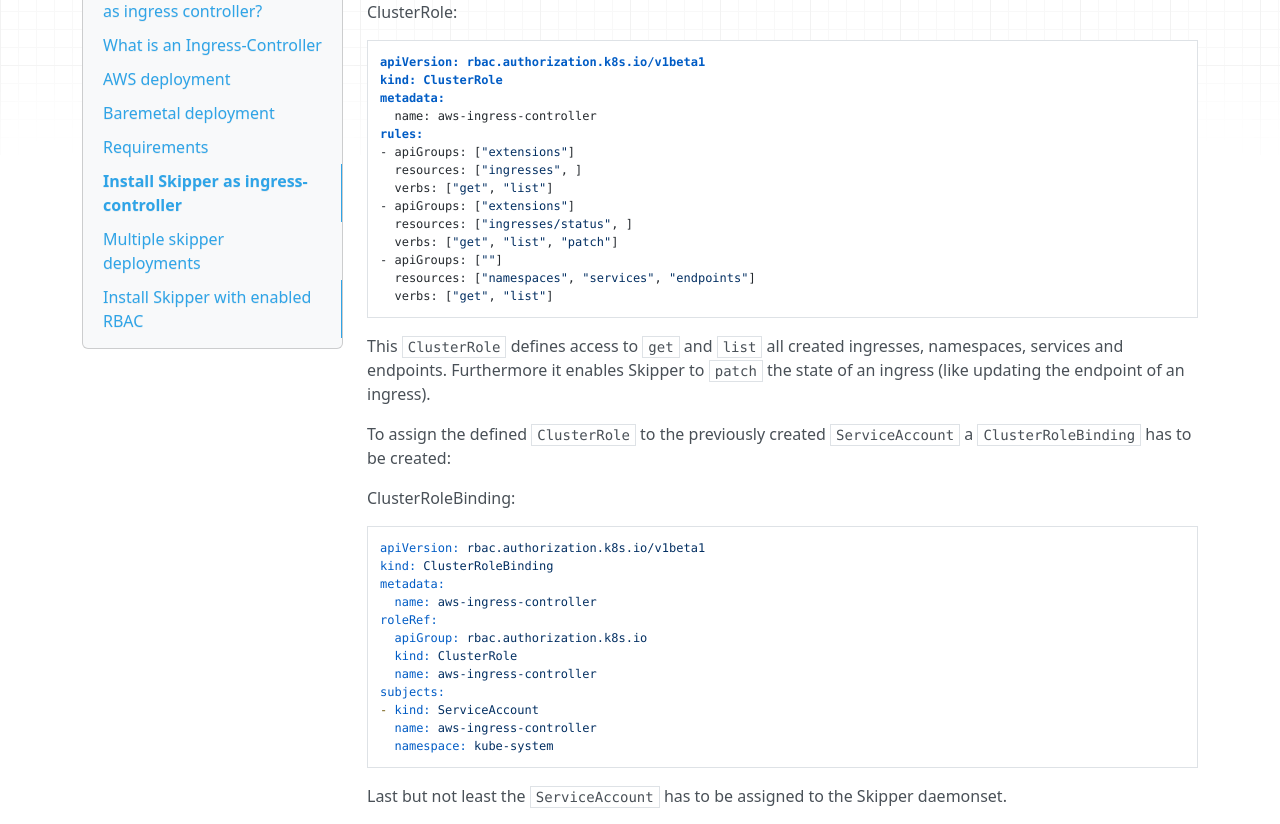
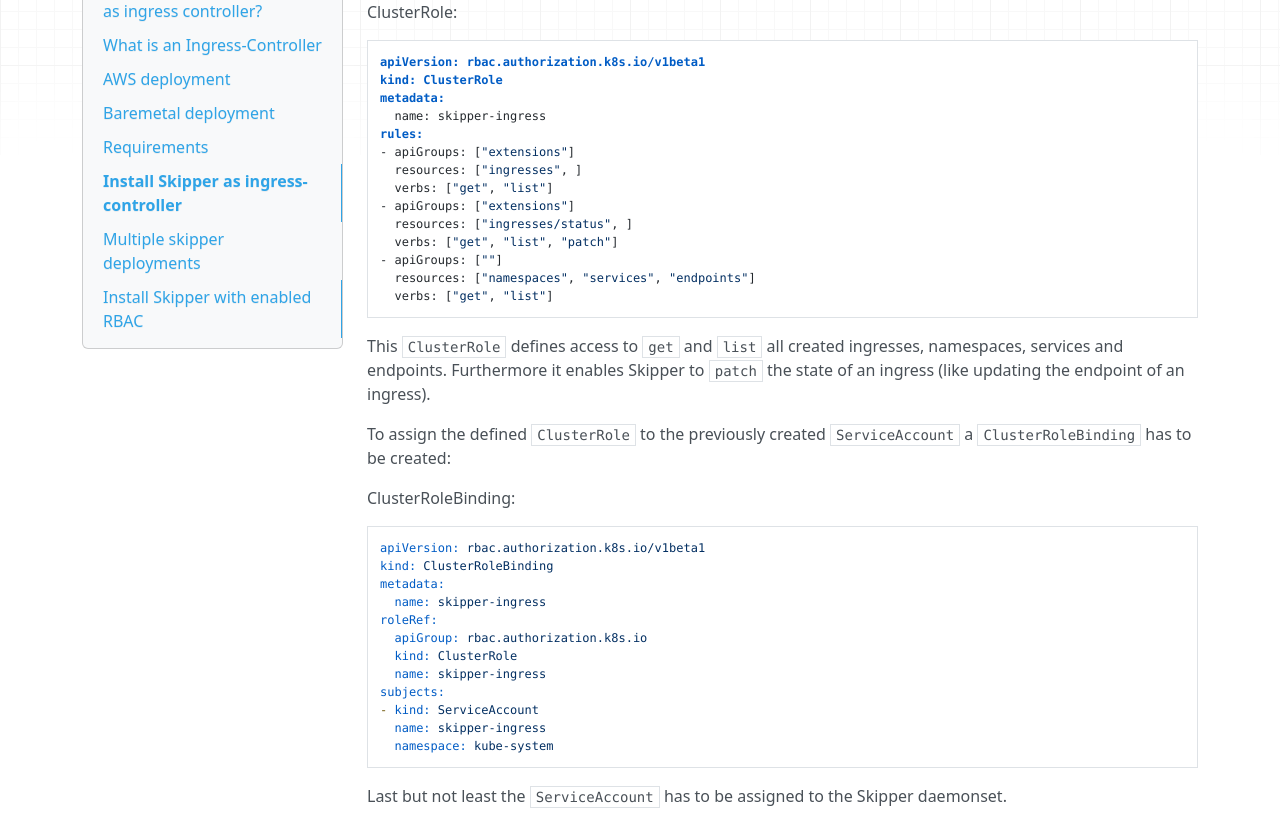
Before and after one commit to zalando/skipper, an MkDocs documentation site: the page built from docs/kubernetes/ingress-controller.md, in a window 1280 px wide and 1400 px high, scrolled down 7077 px. Shown: the part 151-975 px from the top of the window. Built offline with MkDocs 1.6.1, drawn with Linux system fonts in a browser that asks for light colours; nearby versions of some CDN libraries; old or Windows-style settings are respelled for this version of MkDocs.

Commit message:
Renamed ClusterRole and ClusterRoleBinding to skipper-ingress
Renamed as requested
Adjusted references to renamed ServiceAccount

```diff
--- a/docs/kubernetes/ingress-controller.md
+++ b/docs/kubernetes/ingress-controller.md
@@ -309,7 +309,7 @@
     apiVersion: rbac.authorization.k8s.io/v1beta1
     kind: ClusterRole
     metadata:
-      name: aws-ingress-controller
+      name: skipper-ingress
     rules:
     - apiGroups: ["extensions"]
       resources: ["ingresses", ]
@@ -332,14 +332,14 @@
     apiVersion: rbac.authorization.k8s.io/v1beta1
     kind: ClusterRoleBinding
     metadata:
-      name: aws-ingress-controller
+      name: skipper-ingress
     roleRef:
       apiGroup: rbac.authorization.k8s.io
       kind: ClusterRole
-      name: aws-ingress-controller
+      name: skipper-ingress
     subjects:
     - kind: ServiceAccount
-      name: aws-ingress-controller
+      name: skipper-ingress
       namespace: kube-system
 
 Last but not least the `ServiceAccount` has to be assigned to the Skipper daemonset.
```
